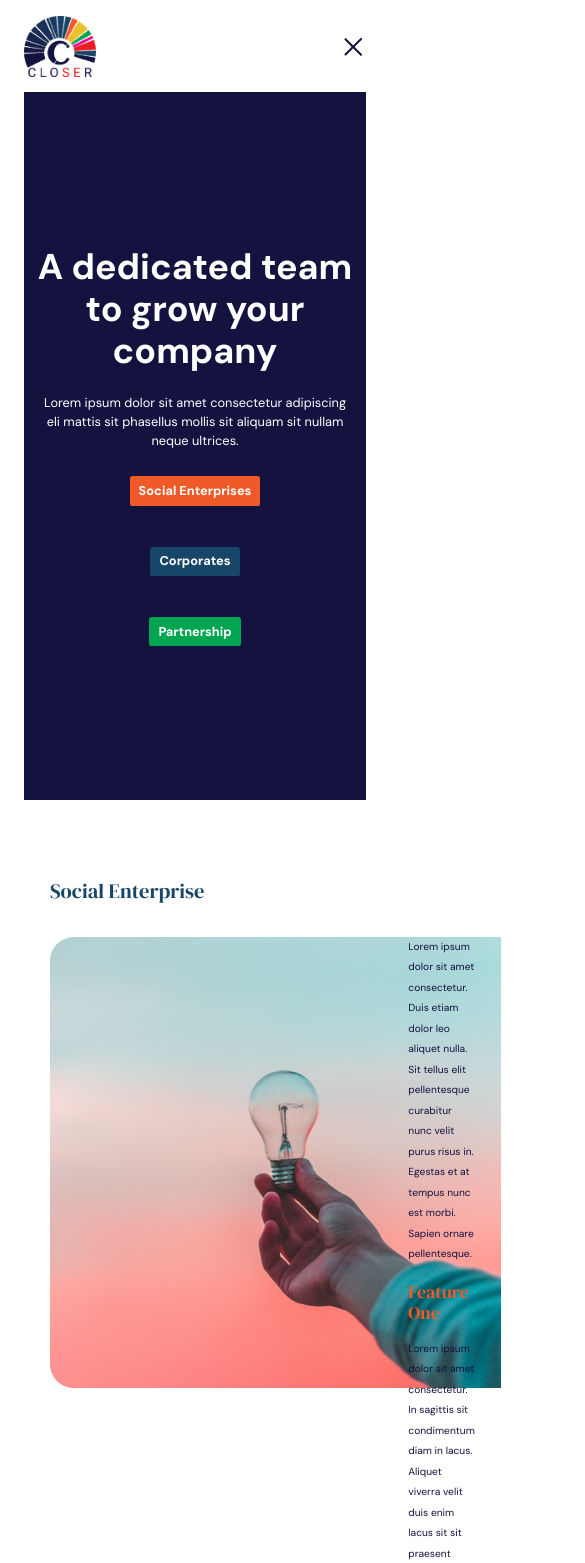
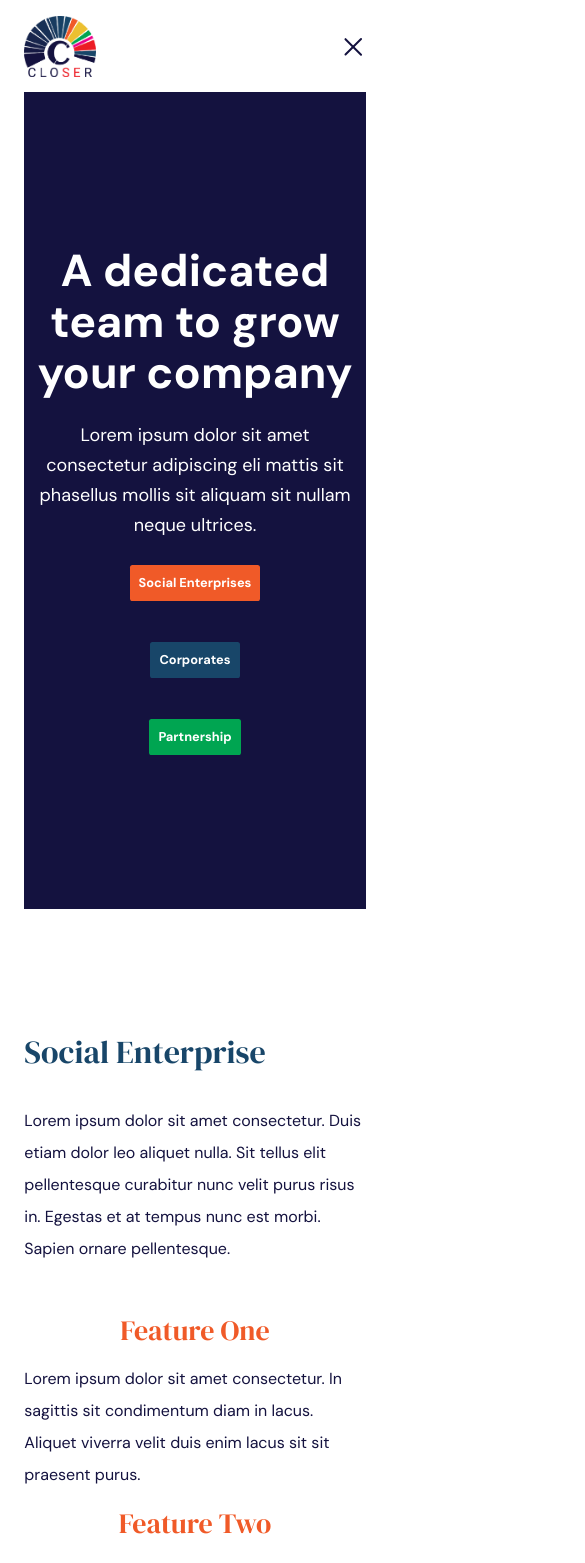
Before and after one commit to BrenoFischer/Closer, a React (Create React App) app: page / in a window 390 px wide. Shown: the top 1563 px of the page, 585 px wide, since content can reach past the window. Built offline with nearby package versions, Linux system fonts and the light colour scheme.

Commit message:
phone responsive design home sections

```diff
--- a/src/components/button/button.styles.scss
+++ b/src/components/button/button.styles.scss
@@ -13,9 +13,9 @@
 
     font-family: DM Sans;
     font-style: normal;
-    font-size: 1.5rem;
+    font-size: 16px;
     font-weight: 700;
-    line-height: 1.8rem;
+    line-height: 18px;
     letter-spacing: 0em;
     text-align: center;
 
--- a/src/routes/home/home.component.jsx
+++ b/src/routes/home/home.component.jsx
@@ -35,7 +35,7 @@ const Home = () => {
                 <h2 className='home-section__title'>Social Enterprise</h2>
                 <div className='home-section__wrapper'>
                     <div className='home-section__img-container'>
-                        <img src={EnterpriseFigure} alt="Enterprise" />
+                        <img className='home-section__img' src={EnterpriseFigure} alt="Enterprise" />
                     </div>
                     <div className='home-section__text-container'>
                         <p>Lorem ipsum dolor sit amet consectetur. Duis etiam dolor leo aliquet nulla. Sit tellus elit pellentesque curabitur nunc velit purus risus in. Egestas et at tempus nunc est morbi. Sapien ornare pellentesque.</p>
@@ -56,7 +56,7 @@ const Home = () => {
         return(
             <section className='home-section corporate-section'>
                 <h2 className='home-section__title'>Corporates</h2>
-                <div className='home-section__wrapper'>
+                <div className='home-section__wrapper invert-wrapper'>
                 <div className='home-section__text-container invert-text'>
                         <p>Lorem ipsum dolor sit amet consectetur. Duis etiam dolor leo aliquet nulla. Sit tellus elit pellentesque curabitur nunc velit purus risus in. Egestas et at tempus nunc est morbi. Sapien ornare pellentesque.</p>
                         <h3>Feature One</h3>
@@ -68,7 +68,7 @@ const Home = () => {
                         </div>
                     </div>
                     <div className='home-section__img-container invert-img'>
-                        <img src={CorporateFigure} alt="Corporates" />
+                        <img className='home-section__img' src={CorporateFigure} alt="Corporates" />
                     </div>
                 </div>
             </section>
@@ -81,7 +81,7 @@ const Home = () => {
                 <h2 className='home-section__title'>Partnerships</h2>
                 <div className='home-section__wrapper'>
                     <div className='home-section__img-container'>
-                        <img src={PartnershipsFigure} alt="Partnerships" />
+                        <img className='home-section__img' src={PartnershipsFigure} alt="Partnerships" />
                     </div>
                     <div className='home-section__text-container'>
                         <p>Lorem ipsum dolor sit amet consectetur. Duis etiam dolor leo aliquet nulla. Sit tellus elit pellentesque curabitur nunc velit purus risus in. Egestas et at tempus nunc est morbi. Sapien ornare pellentesque.</p>
--- a/src/routes/home/home.styles.scss
+++ b/src/routes/home/home.styles.scss
@@ -28,21 +28,25 @@
         letter-spacing: 0px;
         color: $white;
         text-align: center;
+
+        @include respond(phone) {
+            font-size: 7rem;
+            line-height: 8rem;
+        }
     }
 
     &__paragraph {
         padding: 0 4rem;
         margin-top: 3.2rem;
-        font-size: 1.8rem;
+        font-size: 18px;
         font-weight: 400;
-        line-height: 3rem;
+        line-height: 30px;
         letter-spacing: 0em;
         text-align: center;
         color: $white;
 
         @include respond(phone) {
             padding: 0;
-            font-size: 2rem;
         }
     }
 
@@ -67,26 +71,48 @@
 //Global Styles for Home Sections
 .home-section {
     padding: 12rem 4rem;
+    position: relative;
+
+    @include respond(phone) {
+        padding: 120px 0 70px 0;
+        margin-bottom: 50px;
+    }
 
     &__title {
         color: $secondary-color;
         font-family: 'DM Serif Display';
         font-style: normal;
         font-weight: 400;
-        font-size: 3.2rem;
-        line-height: 4.6rem;
+        font-size: 32px;
+        line-height: 46px;
     }
 
     &__wrapper {
         margin-top: 4.8rem;
         display: flex;
+
+        @include respond(phone) {
+            flex-direction: column-reverse;
+        }
     }
 
     &__img-container {
         margin-right: 11rem;
-        width: 45rem;
-        height: 45rem;
         flex-shrink: 0;
+
+        @include respond(phone) {
+            margin-right: 0;
+            margin-top: 5.6rem;
+        }
+    }
+
+    &__img {
+        max-width: 45rem;
+
+        @include respond(phone) {
+            max-width: 100%;
+            max-height: auto;
+        }
     }
 
     &__icon-box {
@@ -98,13 +124,23 @@
         color: $primary-color;
         position: relative;
 
+        @include respond(phone) {
+            position: static;
+        }
+
         p {
             font-weight: 400;
-            font-size: 1.6rem;
-            line-height: 3.2rem;
+            font-size: 16px;
+            line-height: 32px;
 
             &:not(:last-child) {
                 margin-bottom: 2.5rem;
+            }
+
+            &:first-child {
+                @include respond(phone) {
+                    margin-bottom: 7.6rem;
+                }
             }
         }
 
@@ -113,8 +149,12 @@
             font-family: 'DM Serif Display';
             font-style: normal;
             font-weight: 400;
-            font-size: 2.8rem;
-            line-height: 3.3rem;
+            font-size: 28px;
+            line-height: 33px;
+
+            @include respond(phone) {
+                text-align: center;
+            }
 
             &:not(:last-child) {
                 margin-bottom: 2.5rem;
@@ -125,6 +165,11 @@
     &__button-container {
         position: absolute;
         bottom: 0;
+
+        @include respond(phone) {
+            left: 50%;
+            transform: translateX(-50%);
+        }
     }
 }
 
@@ -137,3 +182,9 @@
 .invert-text {
     margin-right: 11rem;
 }
+
+.invert-wrapper {
+    @include respond(phone) {
+        flex-direction: column;
+    }
+}
```
